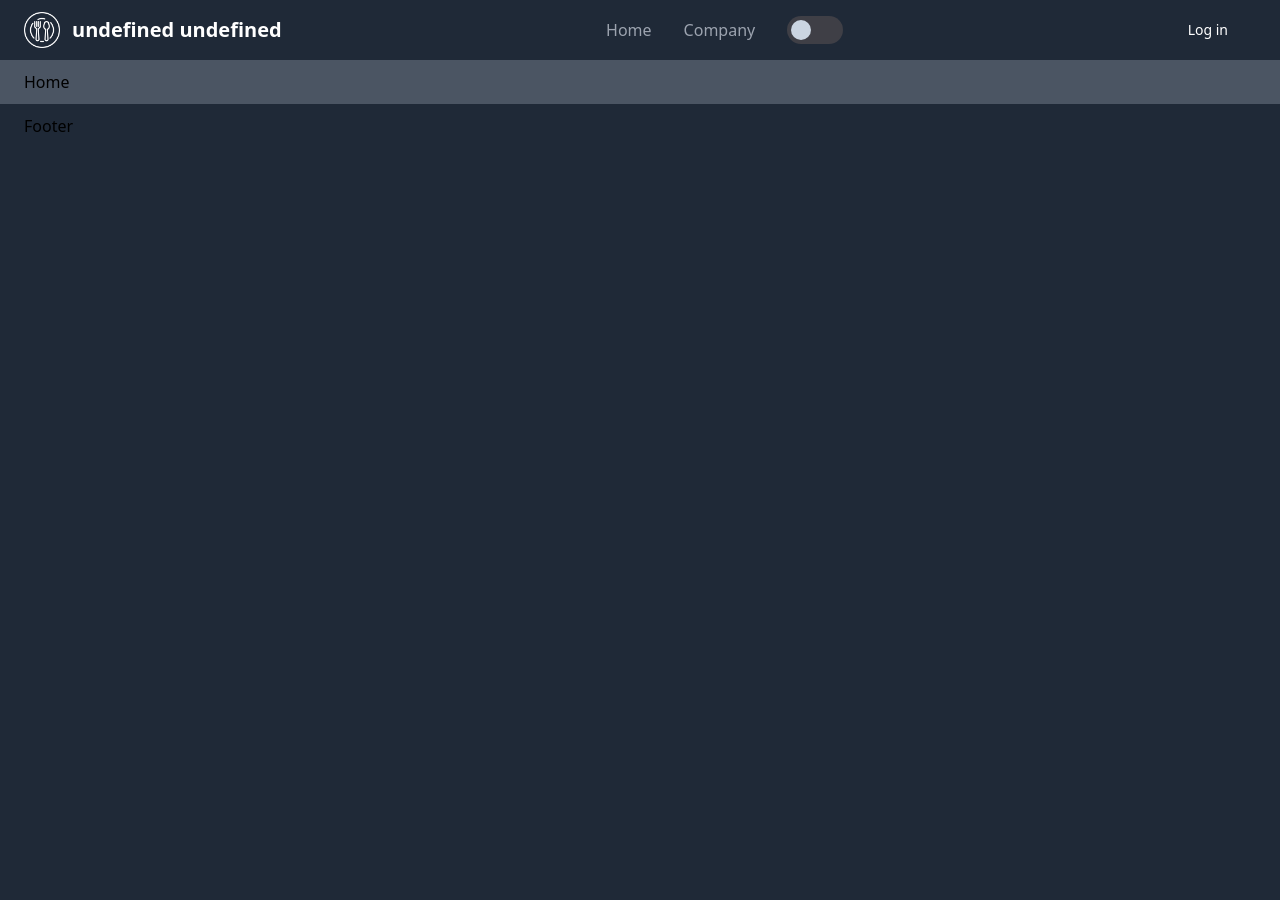
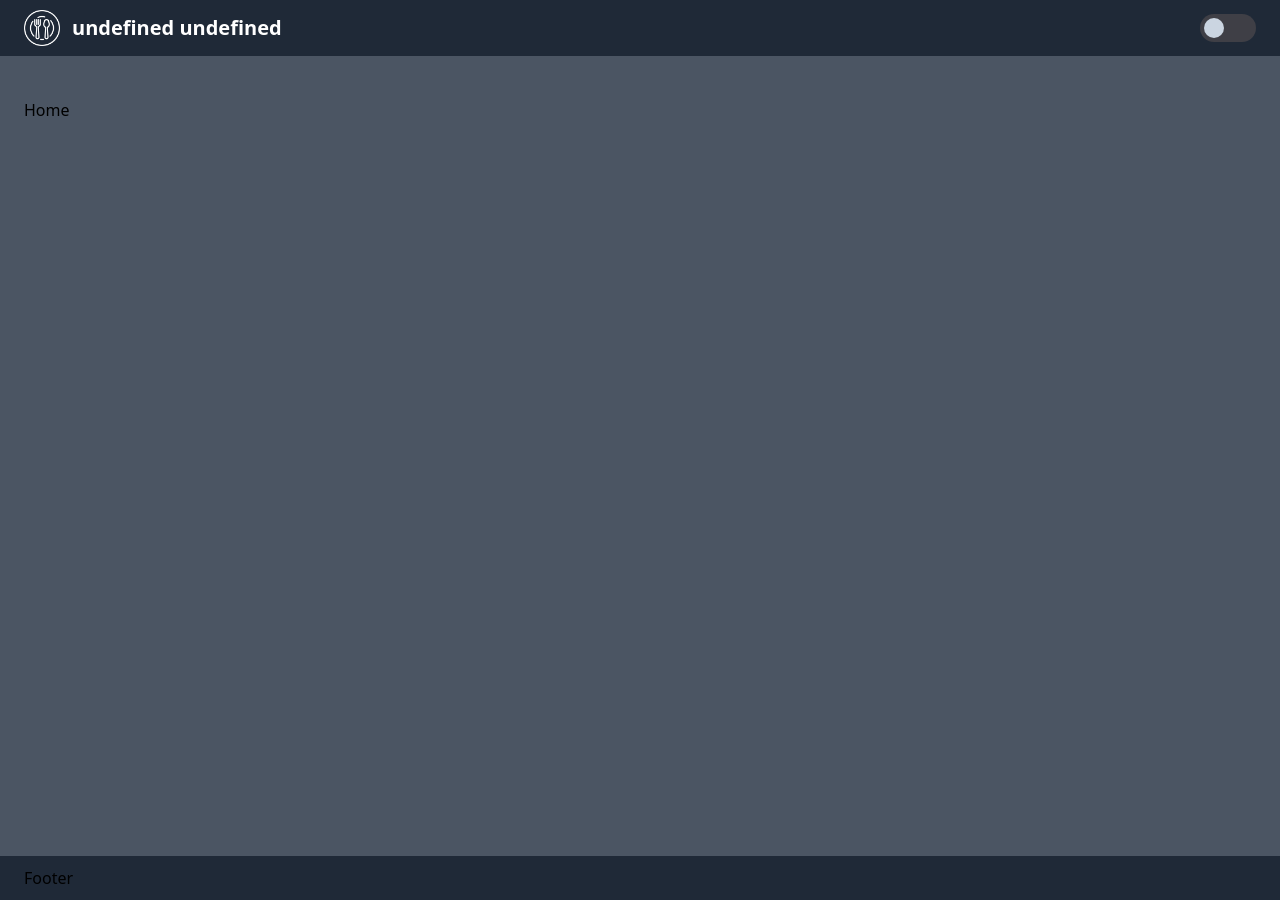
Before and after one commit to vittorRafael/restaurante-front, a React (Vite) app: page / in a window 1280 px wide. Before the commit the page ends 800 px from the top, so only its background shows below. Built offline with nearby package versions, Linux system fonts and the light colour scheme.

Commit message:
finalizando Header

```diff
--- a/src/App.css
+++ b/src/App.css
@@ -1 +1,14 @@
 @import url('https://fonts.googleapis.com/css2?family=Roboto:wght@100;300;400;500;700&display=swap');
+
+.animeBottom{
+  opacity: 0;
+  transform: translateY(-20px);
+  animation: animeBottom .5s forwards;
+}
+
+@keyframes animeBottom {
+  to {
+    opacity: 1;
+    transform: initial;
+  }
+}
--- /dev/null
+++ b/src/Components/Layouts/MainContainer.jsx
@@ -0,0 +1,11 @@
+import React from 'react';
+
+const MainContainer = ({ children }) => {
+  return (
+    <main className="min-h-screen bg-slate-100 border-gray-200 px-4 lg:px-6 py-2.5 dark:bg-gray-600 transition-colors duration-700 [&>section]:max-w-screen-xl [&>section]:mx-auto [&>section]:py-8">
+      {children}
+    </main>
+  );
+};
+
+export default MainContainer;
--- a/src/Components/Pages/Home.jsx
+++ b/src/Components/Pages/Home.jsx
@@ -1,12 +1,15 @@
 import React from 'react';
 import Head from '../partials/Head';
+import MainContainer from '../Layouts/MainContainer';
 
 const Home = () => {
   return (
-    <div className="bg-slate-100 border-gray-200 px-4 lg:px-6 py-2.5 dark:bg-gray-600 transition-colors duration-700">
-      <Head title="Home" description="Essa página é a Home" />
-      <h1>Home</h1>
-    </div>
+    <MainContainer>
+      <section>
+        <Head title="Home" description="Essa página é a Home" />
+        <h1>Home</h1>
+      </section>
+    </MainContainer>
   );
 };
 
--- a/src/Components/partials/Header.jsx
+++ b/src/Components/partials/Header.jsx
@@ -1,11 +1,13 @@
 import React from 'react';
 import Logo from '../../Assets/Logo.png';
-import { MdDarkMode, MdLightMode } from 'react-icons/md';
 import { UserContext } from '../../Context/UserContext';
+import { Link } from 'react-router-dom';
+import { FaBars } from 'react-icons/fa6';
 
 const Header = () => {
   const nameSis = import.meta.env.VITE_SIS_NAME;
   const { theme, setTheme } = React.useContext(UserContext);
+  const [toggleMenu, setToggleMenu] = React.useState(false);
 
   function handleTheme(e) {
     if (e.target.checked) {
@@ -19,7 +21,7 @@ const Header = () => {
     <header>
       <nav className="bg-white border-gray-200 px-4 lg:px-6 py-2.5 dark:bg-gray-800 transition-colors duration-700">
         <div className="flex flex-wrap justify-between items-center mx-auto max-w-screen-xl">
-          <a href="https://flowbite.com" className="flex items-center">
+          <Link to="/" className="flex items-center">
             <img
               src={Logo}
               className={`mr-3 h-6 sm:h-9 ${theme === 'dark' ? 'invert' : ''}`}
@@ -29,78 +31,57 @@ const Header = () => {
             <span className="self-center text-xl font-semibold whitespace-nowrap dark:text-white">
               {`${nameSis} ${import.meta.env.VITE_SIS_EMP}`}
             </span>
-          </a>
-          <div className="flex items-center lg:order-2">
-            <a
-              href="#"
-              className="text-gray-800 dark:text-white hover:bg-gray-50 focus:ring-4 focus:ring-gray-300 font-medium rounded-lg text-sm px-4 lg:px-5 py-2 lg:py-2.5 mr-2 dark:hover:bg-gray-700 focus:outline-none dark:focus:ring-gray-800"
-            >
-              Log in
-            </a>
+          </Link>
+          <div className="flex items-center lg:order-2 gap-2">
+            <label className="flex cursor-pointer">
+              <input
+                type="checkbox"
+                className="sr-only peer"
+                onChange={handleTheme}
+                checked={theme === 'ligth' ? true : false}
+              />
+              <div className="peer flex items-center px-1 w-14 h-7 bg-zinc-700 rounded-full after:content-[''] after:w-5 after:h-5 after:bg-slate-300 after:flex after:rounded-full after:left-0 after:relative after:transition-all after:duration-500 peer-checked:after:left-7 peer-checked:bg-slate-300 peer-checked:after:bg-yellow-500"></div>
+            </label>
             <button
               data-collapse-toggle="mobile-menu-2"
               type="button"
               className="inline-flex items-center p-2 ml-1 text-sm text-gray-500 rounded-lg lg:hidden hover:bg-gray-100 focus:outline-none focus:ring-2 focus:ring-gray-200 dark:text-gray-400 dark:hover:bg-gray-700 dark:focus:ring-gray-600"
               aria-controls="mobile-menu-2"
               aria-expanded="false"
+              onClick={() => setToggleMenu(!toggleMenu)}
             >
               <span className="sr-only">Open main menu</span>
-              <svg
-                className="w-6 h-6"
-                fill="currentColor"
-                viewBox="0 0 20 20"
-                xmlns="http://www.w3.org/2000/svg"
-              >
-                <path
-                  fillRule="evenodd"
-                  d="M3 5a1 1 0 011-1h12a1 1 0 110 2H4a1 1 0 01-1-1zM3 10a1 1 0 011-1h12a1 1 0 110 2H4a1 1 0 01-1-1zM3 15a1 1 0 011-1h12a1 1 0 110 2H4a1 1 0 01-1-1z"
-                  clipRule="evenodd"
-                ></path>
-              </svg>
-              <svg
-                className="hidden w-6 h-6"
-                fill="currentColor"
-                viewBox="0 0 20 20"
-                xmlns="http://www.w3.org/2000/svg"
-              >
-                <path
-                  fillRule="evenodd"
-                  d="M4.293 4.293a1 1 0 011.414 0L10 8.586l4.293-4.293a1 1 0 111.414 1.414L11.414 10l4.293 4.293a1 1 0 01-1.414 1.414L10 11.414l-4.293 4.293a1 1 0 01-1.414-1.414L8.586 10 4.293 5.707a1 1 0 010-1.414z"
-                  clipRule="evenodd"
-                ></path>
-              </svg>
+              <FaBars />
             </button>
           </div>
           <div
-            className="justify-between items-center w-full lg:flex lg:w-auto lg:order-1"
-            id="mobile-menu-2"
+            className={`animeBottom transition-all duration-300 justify-between items-center w-full lg:flex lg:w-auto lg:order-1"
+            id="mobile-menu-2 ${toggleMenu ? '' : 'hidden'}`}
           >
-            <ul className="flex flex-col items-center mt-4 font-medium lg:flex-row lg:space-x-8 lg:mt-0">
+            <ul className="flex flex-col items-center mt-4 font-medium lg:flex-row lg:space-x-8 lg:mt-0 gap-3 [&>*]:w-full">
               <li>
-                <a
-                  href="#"
+                <Link
+                  to="/"
                   className="block py-2 pr-4 pl-3 text-gray-700 border-b border-gray-100 hover:bg-gray-50 lg:hover:bg-transparent lg:border-0 lg:hover:text-primary-700 lg:p-0 dark:text-gray-400 lg:dark:hover:text-white dark:hover:bg-gray-700 dark:hover:text-white lg:dark:hover:bg-transparent dark:border-gray-700"
                 >
                   Home
-                </a>
+                </Link>
               </li>
               <li>
-                <a
-                  href="#"
-                  className="block py-2 pr-4 pl-3 text-gray-700 border-b border-gray-100 hover:bg-gray-50 lg:hover:bg-transparent lg:border-0 lg:hover:text-primary-700 lg:p-0 dark:text-gray-400 lg:dark:hover:text-white dark:hover:bg-gray-700 dark:hover:text-white lg:dark:hover:bg-transparent dark:border-gray-700"
+                <Link
+                  to="/meuperfil"
+                  className="block py-2 pr-4 pl-3 text-gray-700 border-b border-gray-100 hover:bg-gray-50 lg:hover:bg-transparent lg:border-0 lg:hover:text-primary-700 lg:p-0 dark:text-gray-400 lg:dark:hover:text-white dark:hover:bg-gray-700 dark:hover:text-white lg:dark:hover:bg-transparent dark:border-gray-700 lg:whitespace-nowrap"
                 >
-                  Company
-                </a>
+                  Minha Conta
+                </Link>
               </li>
               <li>
-                <label className="flex cursor-pointer">
-                  <input
-                    type="checkbox"
-                    className="sr-only peer"
-                    onChange={handleTheme}
-                  />
-                  <div className="peer flex items-center px-1 w-14 h-7 bg-zinc-700 rounded-full after:content-[''] after:w-5 after:h-5 after:bg-slate-300 after:flex after:rounded-full after:left-0 after:relative after:transition-all after:duration-500 peer-checked:after:left-7 peer-checked:bg-slate-300 peer-checked:after:bg-yellow-500"></div>
-                </label>
+                <Link
+                  to="/login"
+                  className="block py-2 pr-4 pl-3 text-gray-700 border-b border-gray-100 hover:bg-gray-50 lg:hover:bg-transparent lg:border-0 lg:hover:text-primary-700 lg:p-0 dark:text-gray-400 lg:dark:hover:text-white dark:hover:bg-gray-700 dark:hover:text-white lg:dark:hover:bg-transparent dark:border-gray-700 lg:whitespace-nowrap"
+                >
+                  Log in
+                </Link>
               </li>
             </ul>
           </div>
```
